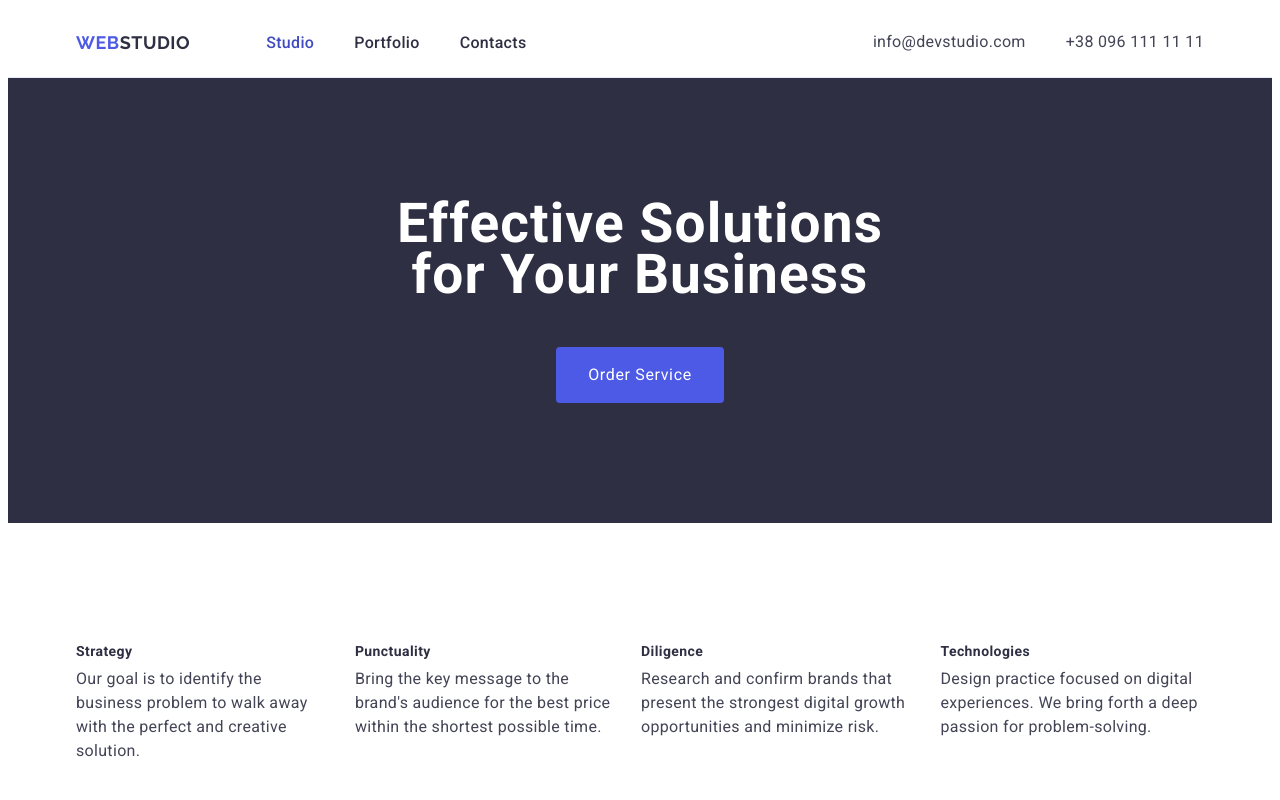
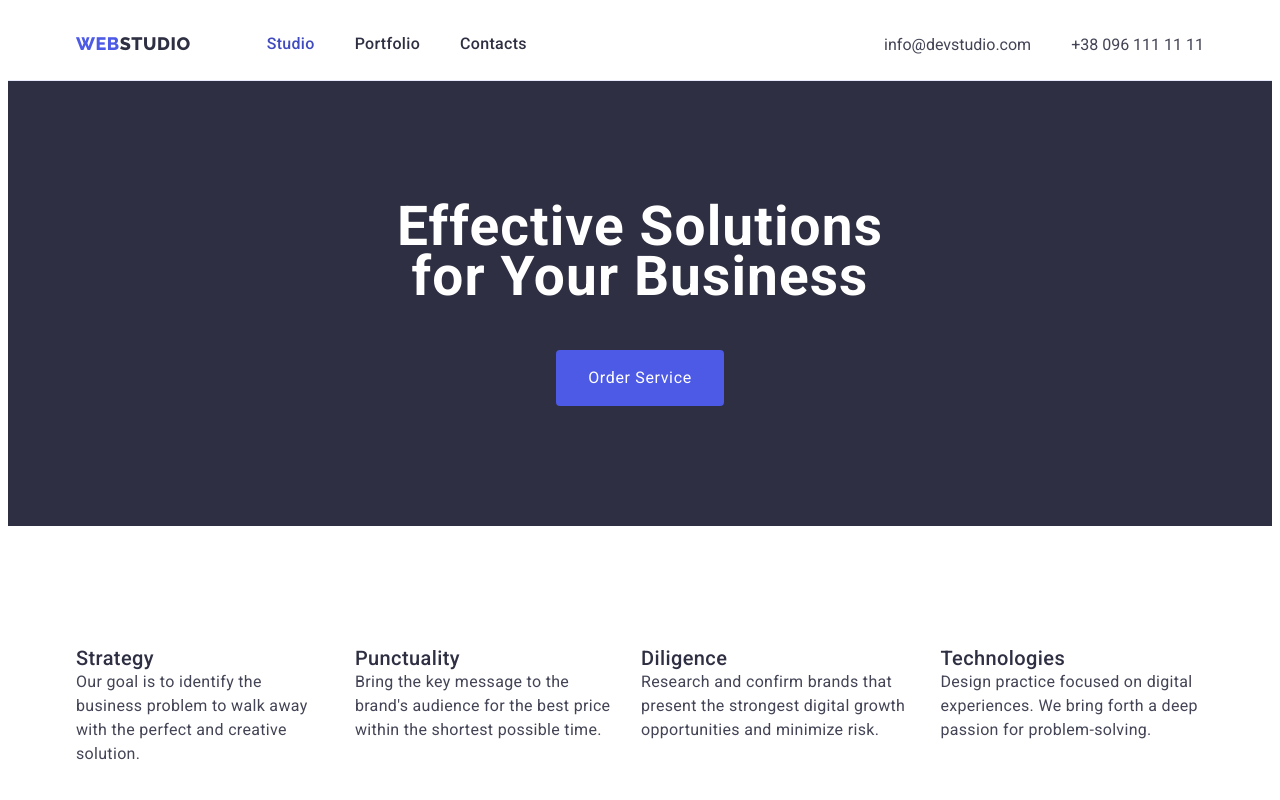
Before and after one commit to devsipoint/goit-markup-hw-03, a plain HTML site: page index.html in a window 1280 px wide. Shown: the top 800 px of the page. Drawn offline with Linux system fonts and the light colour scheme.

Commit message:
align with hw02

```diff
--- a/css/styles.css
+++ b/css/styles.css
@@ -1,8 +1,8 @@
 /* INDEX.html page */
 :root {
   /* fonts */
-  --main-font: "Roboto", "sans-serif";
-  --secondary-font: "Raleway", "san-serif";
+  --main-font: "Roboto", sans-serif;
+  --secondary-font: "Raleway", sans-serif;
 
   /* text colors */
   --main-text-color-nb: #2E2F42;
@@ -34,8 +34,9 @@ body {
   font-family: var(--main-font);
   color: var(--main-text-color-slate);
   background-color: var(--main-bg-color-wt);
-  font-size: 14px;
-  letter-spacing: 0.03em;
+  font-size: 16px;
+  font-family: var(--main-font);
+
 }
 
 /* reset styles */
@@ -62,6 +63,7 @@ ul {
 .link {
   text-decoration: none;
   color: var(--main-text-color-slate);
+  font-style: normal;
 }
 .btn {
   font-family: inherit;
@@ -123,21 +125,9 @@ ul {
   outline-offset: -2px; */
 }
 
-.header-email,
-.header-phone {
-  color: var(--main-text-color-slate);
-  font-weight: 400;
-  font-size: 16px;
-  line-height: calc(24 / 16);
-  letter-spacing: 0.02em;
-}
 
-.header-phone:hover,
-.header-phone:focus,
-.header-email:hover,
-.header-email:focus {
-  color: var(--main-text-color-ocean);
-}
+
+
 
 /* Elements */
 
@@ -182,7 +172,7 @@ ul {
 
   font-weight: 500;
   font-size: 16px;
-  line-height: calc(24 / 18);
+  line-height: calc(24 / 16);
   letter-spacing: 0.02em;
   color: var(--main-text-color-nb);
 }
@@ -191,8 +181,7 @@ ul {
   display: flex;
   gap: 40px;
 }
-.header-email,
-.header-phone {
+.contacts-link {
   display: block;
   padding-top: 24px;
   padding-bottom: 24px;
@@ -203,6 +192,11 @@ ul {
 
 }
 
+.contacts-link:hover,
+.contacts-link:focus {
+  color: var(--main-text-color-ocean);
+}
+
 .header-nav-link:hover,
 .header-nav-link:focus {
   color: var(--main-text-color-ocean);
@@ -210,6 +204,10 @@ ul {
 
 .header-link-current {
   color: var(--main-text-color-ocean);
+}
+
+.header-address {
+  font-style: normal;;
 }
 
 /* hero section */
@@ -247,6 +245,7 @@ ul {
 }
 
 .hero-btn {
+  font-family: var(--main-font);
 
   padding: 16px 32px;
   color: var(--btn-text-color-w);
@@ -274,13 +273,13 @@ ul {
 
 
 .features-title {
-  font-weight: 700;
-  font-size: 14px;
-  line-height: calc(16 / 14);
-  letter-spacing: 0.03em;
-  /* text-transform: uppercase; */
+  font-style: normal;
+  font-weight: 500;
+  font-size: 20px;
+  line-height: calc(24 / 20);
+  letter-spacing: 0.02em;
   color: var(--main-text-color-nb);
-  margin-bottom: 8px;
+
 }
 
 .features-text {
@@ -317,6 +316,7 @@ ul {
 
 .team-card-item {
   margin: 0px;
+  background-color: var(--main-bg-color-wt);
 }
 
 .team-card-list-container {
--- a/index.html
+++ b/index.html
@@ -13,7 +13,7 @@
     <link rel="preconnect" href="https://fonts.googleapis.com">
     <link rel="preconnect" href="https://fonts.gstatic.com" crossorigin>
     <link
-      href="https://fonts.googleapis.com/css2?family=Raleway:wght@700&family=Roboto:wght@400;500;700;900&display=swap"
+      href="https://fonts.googleapis.com/css2?family=Raleway:wght@800&family=Roboto:wght@400;500;700;900&display=swap"
       rel="stylesheet">
     <!--fonts end-->
     <link rel="stylesheet" href="./css/styles.css">
@@ -40,6 +40,7 @@
           </li>
         </ul>
       </nav>
+      <address class="header-address">
         <ul class="list header-contacts-list">
           <li class="header-contacts-item">
             <a class="link header-email" href="mailto:info@devstudio.com"
@@ -52,6 +53,7 @@
             >
           </li>
         </ul>
+        </address>
     </div>
     </header>
     <!-- Main section -->
@@ -202,31 +204,8 @@ problem to walk away with the perfect and creative solution.
     <footer class="footer section">
       <div class="container">
       <a class="link footer-logo-lp" href="./index.html"
-        >Web<span class="link footer-logo-rp">Studio</span></a
-      >
-      <!-- <address>
-        <ul class="list footer-address-list">
-          <li class="footer-address-item">
-            <a
-              class="link footer-geo-address"
-              href="https://goo.gl/maps/RQotqpEW55b5SoMn7"
-              target="blank"
-              rel="noopener noreferrer"
-              >г. Киев, пр-т Леси Украинки, 26</a
-            >
-          </li>
-          <li class="link footer-address-item">
-            <a class="link footer-email" href="mailto:info@example.com"
-              >info@example.com</a
-            >
-          </li>
-          <li class="link footer-address-item">
-            <a class="link footer-phone" href="tel:+380961111111"
-              >+38 096 111 11 11</a
-            > -->
-          <!-- </li>
-        </ul> -->
-      <!-- </address> -->
+        >Web<span class="link footer-logo-rp">Studio</span></a>
+
       <div>
         <p class="footer-text">
         Increase the flow of customers and
```
Also changed, not shown: portfolio.html (+22 -26 lines). Lines whose indentation alone changed are shown as unchanged.
